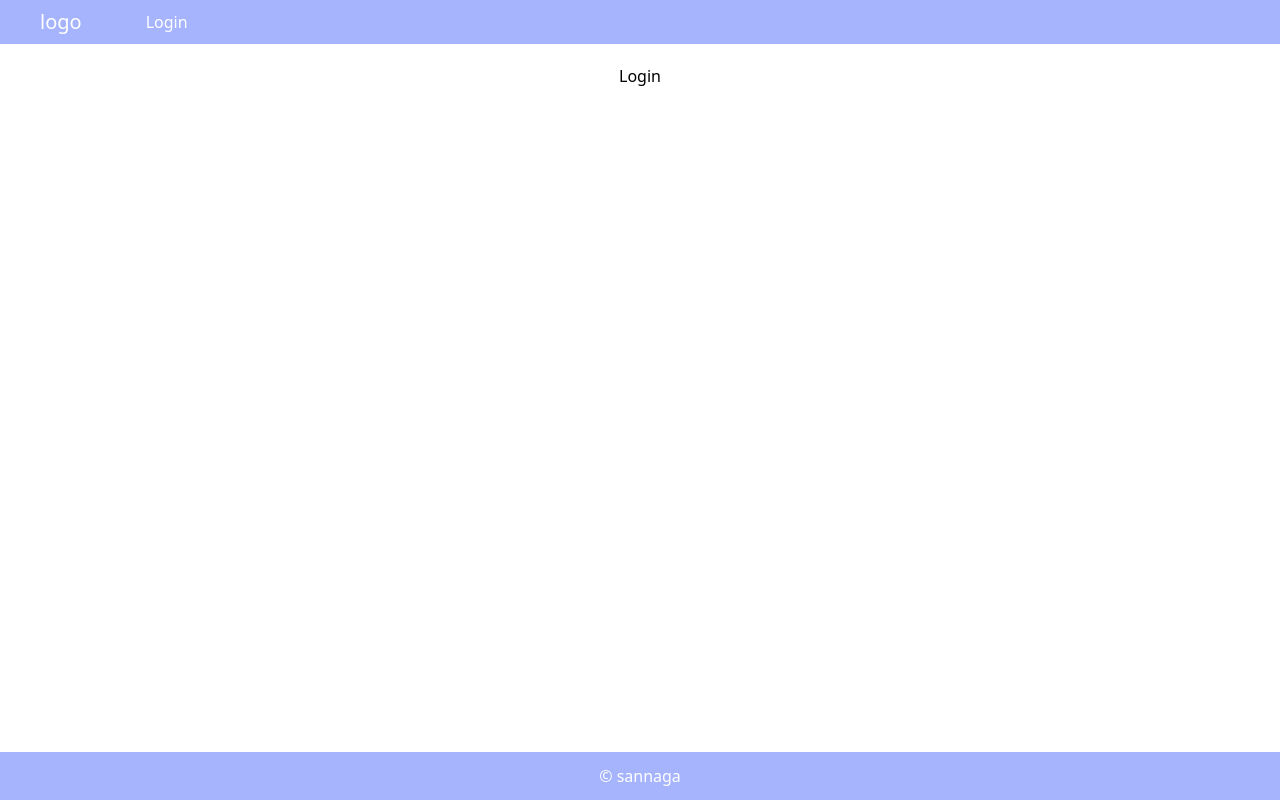
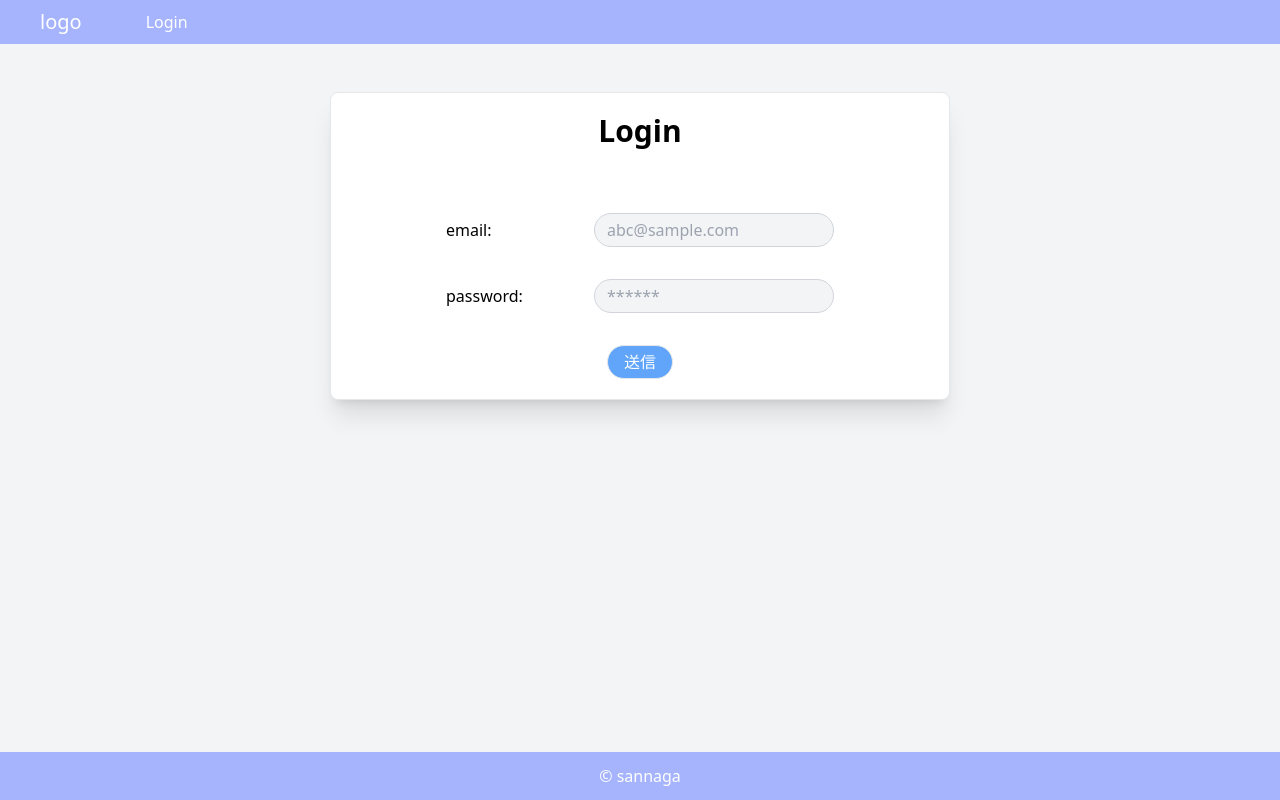
Before and after one commit to sannaga3/saga-practice-frontend, a React (Create React App) app: page / in a window 1280 px wide. Built offline with nearby package versions, Linux system fonts and the light colour scheme.

Commit message:
ログインページ作成

```diff
--- a/src/App.js
+++ b/src/App.js
@@ -3,7 +3,7 @@ import { Router } from "./router/Router";
 
 function App() {
   return (
-    <div className="App">
+    <div className="App bg-gray-100">
       <Router />
     </div>
   );
--- a/src/components/auth/Login.js
+++ b/src/components/auth/Login.js
@@ -1,7 +1,41 @@
+import { styles } from "../style/styles";
+
 export const Login = () => {
+  const { flexRow, flexCol, titleText, label, input, button } = styles;
+
+  const login = () => {
+    console.log("a");
+  };
+
   return (
-    <div className="flex flex-row justify-center items-center">
-      <h1 className="text-center">Login</h1>
+    <div className={`${flexCol} items-center`}>
+      <div className="w-1/2 bg-white p-5 border rounded-lg shadow-xl">
+        <h1 className={titleText}>Login</h1>
+        <form className={`${flexCol} items-center space-y-8 pt-16`}>
+          <div className={`${flexRow} justify-start items-center space-x-5`}>
+            <label className={`${label} w-32`}>email: </label>
+            <input
+              type="email"
+              className={`${input} w-60`}
+              placeholder="abc@sample.com"
+            />
+          </div>
+          <div className={`${flexRow} justify-start items-center space-x-5`}>
+            <label className={`${label} w-32`}>password: </label>
+            <input
+              type="password"
+              className={`${input} w-60`}
+              placeholder="******"
+            />
+          </div>
+          <button
+            onClick={login}
+            className={`${button} bg-blue-400 text-white hover:bg-blue-500`}
+          >
+            送信
+          </button>
+        </form>
+      </div>
     </div>
   );
 };
--- a/src/components/layout/DefaultLayout.js
+++ b/src/components/layout/DefaultLayout.js
@@ -5,7 +5,9 @@ export const DefaultLayout = ({ children }) => {
   return (
     <div className="flex flex-col h-screen">
       <Header className="sticky top-0" />
-      <div className="flex-grow p-5">{children}</div>
+      <div className="flex-grow p-5">
+        <div className="mt-7">{children}</div>
+      </div>
       <Footer className="sticky bottom-0" />
     </div>
   );
--- a/src/components/style/styles.js
+++ b/src/components/style/styles.js
@@ -1,4 +1,9 @@
 export const styles = {
   flexRow: "flex flex-row",
-  flexColmun: "flex flex-col",
+  flexCol: "flex flex-col",
+  titleText: "text-3xl font-bold text-center",
+  label: "text-md text-left",
+  input:
+    "border border-gray-300 rounded-full bg-gray-100 py-1 px-3 focus:outline-blue-400",
+  button: "px-4 py-1 border rounded-full hover:scale-110",
 };
```
